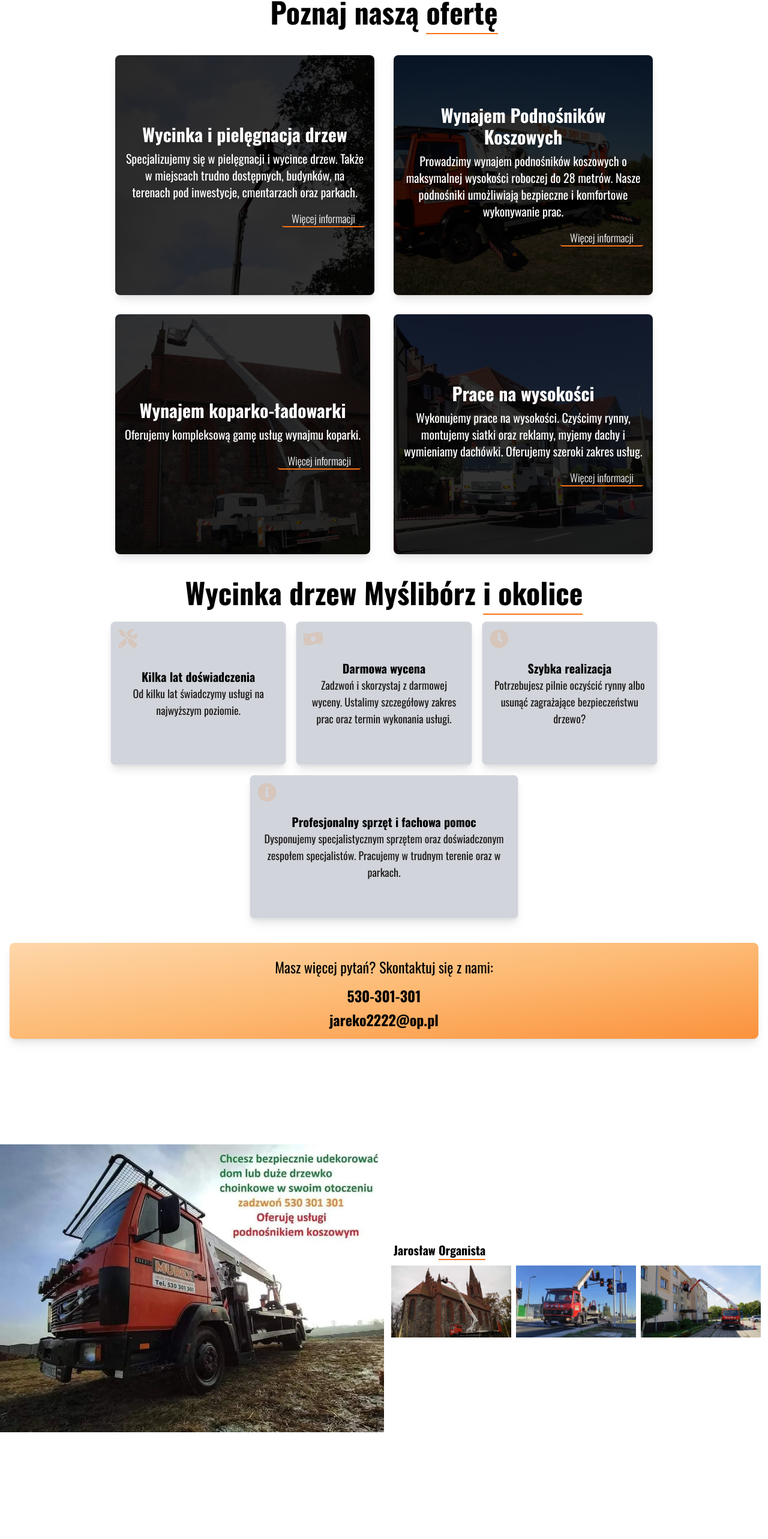
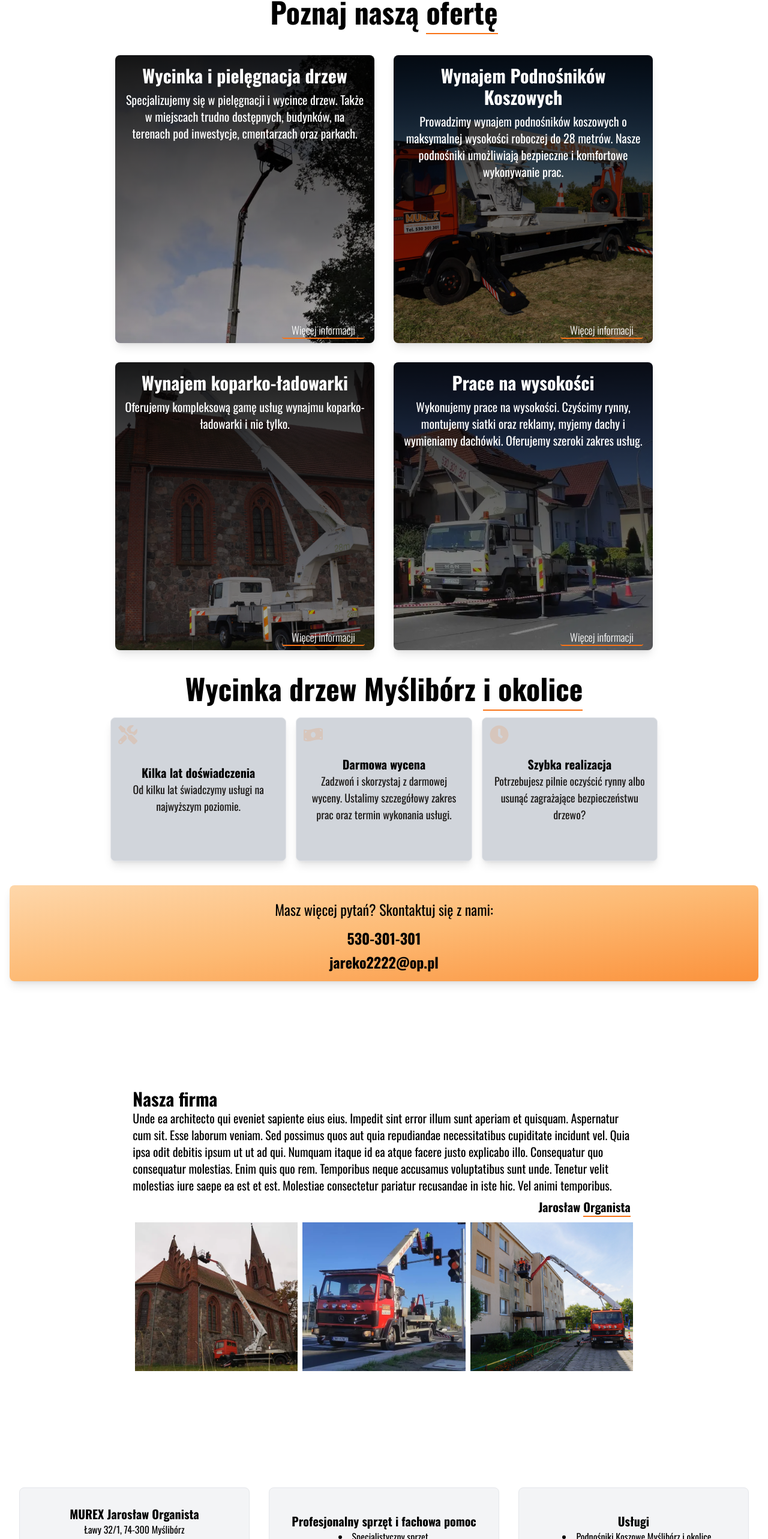
Before and after one commit to Centowsky/Murex, a React (Create React App) app: page / in a window 1280 px wide. Shown: the part 908-3474 px from the top of the page at 60% size. Built offline with nearby package versions, Linux system fonts and the light colour scheme; a web font is replaced by a local one.

Commit message:
Update code style and component names (generated by useblackbox.ai )

```diff
--- a/src/App.tsx
+++ b/src/App.tsx
@@ -3,8 +3,8 @@ import { BrowserRouter, Route, Routes } from "react-router-dom";
 import "../src/styles/App.scss";
 import Home from "./pages/Home";
 import About from "./pages/About";
-import ScrollToTopButton from "./components/Main/ScrollToTopButton";
-import Footer from "./components/Main/Footer";
+import ScrollToTopButton from "./components/main/ScrollToTopButton";
+import Footer from "./components/main/Footer";
 
 const App: React.FC = () => (
   <BrowserRouter>
--- a/src/components/Firma.tsx
+++ b/src/components/Firma.tsx
@@ -33,13 +33,6 @@ const Firma: React.FC = () => {
             iconName="FaClock"
           />
         </div>
-        <div className="w-full md:w-1/2 lg:w-1/2 p-2">
-          <FirmaCard
-            title="Profesjonalny sprzęt i fachowa pomoc"
-            content="Dysponujemy specjalistycznym sprzętem oraz doświadczonym zespołem specjalistów. Pracujemy w trudnym terenie oraz w parkach."
-            iconName="FaInfoCircle"
-          />
-        </div>
       </div>
     </div>
   );
--- a/src/components/FirmaInfo.tsx
+++ b/src/components/FirmaInfo.tsx
@@ -6,32 +6,41 @@ import info3 from "../assets/info3.webp";
 
 const FirmaInfo: React.FC = () => {
   return (
-    <div className="w-screen h-screen max-w-full flex flex-col md:flex-row items-center">
-      <div className="w-full md:w-1/2 flex items-center justify-center">
-        <img src={Murex} alt="Firma Murex" className="object-cover w-full" />
-      </div>
-      <div className="w-full md:w-1/2 p-2 grid grid-rows-1/3 1/3 1/3">
+    <div className="w-screen min-h-screen max-w-full flex flex-col md:flex-row items-center">
+      <div className="mx-auto w-2/3 p-2 grid grid-rows-1/3 1/3 1/3">
         <div>
-          <p className="text-xl font-bold p-2">
+          <h1 className="text-3xl font-bold">Nasza firma</h1>
+          <p className="text-xl">
+            Unde ea architecto qui eveniet sapiente eius eius. Impedit sint
+            error illum sunt aperiam et quisquam. Aspernatur cum sit. Esse
+            laborum veniam. Sed possimus quos aut quia repudiandae
+            necessitatibus cupiditate incidunt vel. Quia ipsa odit debitis ipsum
+            ut ut ad qui. Numquam itaque id ea atque facere justo explicabo
+            illo. Consequatur quo consequatur molestias. Enim quis quo rem.
+            Temporibus neque accusamus voluptatibus sunt unde. Tenetur velit
+            molestias iure saepe ea est et est. Molestiae consectetur pariatur
+            recusandae in iste hic. Vel animi temporibus.
+          </p>
+          <p className="text-xl text-right font-bold p-2">
             Jarosław{" "}
             <span className="border-b-2 border-orange-500">Organista</span>
           </p>
         </div>
-        <div className="grid grid-cols-3">
+        <div className="grid md:grid-cols-3 grid-rows-1 md:grid-rows-none">
           <img
             src={info1}
             alt="Zdjęcie Informacyjne nr 1"
-            className="object-cover w-full h-32 p-1"
+            className="object-cover w-full h-64 p-1"
           />
           <img
             src={info2}
             alt="Zdjęcie Informacyjne nr 2"
-            className="object-cover w-full h-32 p-1"
+            className="object-cover w-full h-64 p-1"
           />
           <img
             src={info3}
             alt="Zdjęcie Informacyjne nr 3"
-            className="object-cover w-full h-32 p-1"
+            className="object-cover w-full h-64 p-1"
           />
         </div>
       </div>
--- a/src/components/Main/Baner.tsx
+++ b/src/components/Main/Baner.tsx
@@ -2,7 +2,7 @@ import React from "react";
 
 const Banner: React.FC = () => {
   return (
-    <div className="flex items-center p-4 mx-auto justify-center w-screen">
+    <div className="flex items-center p-4 mx-auto justify-center ">
       <div className="w-full bg-gradient-to-br from-orange-200 via-orange-300 to-orange-400 rounded-lg shadow-lg p-4 flex items-center justify-center">
         <div className="text-center text-black whitespace-pre-line">
           <p className="text-2xl p-2">
--- a/src/components/Main/Wizytowka.tsx
+++ b/src/components/Main/Wizytowka.tsx
@@ -22,26 +22,27 @@ const Wizytowka: React.FC = () => {
                 </p>
                 <p>NIP: 597-156-33-173</p>
               </>
-            ) : (
+            ) : null}
+            {index === 1 ? (
+              <>
+                <p className="text-xl font-bold">
+                  Profesjonalny sprzęt i fachowa pomoc
+                </p>
+                <ul className="list-disc list-inside ml-4">
+                  <li>Specjalistyczny sprzęt</li>
+                  <li>Doświadczeni pracownicy</li>
+                </ul>
+              </>
+            ) : null}
+            {index === 2 ? (
               <>
                 <p className="text-xl font-bold">Usługi</p>
                 <ul className="list-disc list-inside ml-4">
-                  {index === 1 ? (
-                    <>
-                      <li>Wycinka i pielęgnacja drzew</li>
-                      <li>Prace na wysokości</li>
-                      <li>Usługi dźwigowe Stargard</li>
-                    </>
-                  ) : (
-                    <>
-                      <li>Usługi dźwigowe Stargard</li>
-                      <li>Podnośniki Koszowe Stargard</li>
-                      <li>Karczowanie działek, wycinanie krzaków</li>
-                    </>
-                  )}
+                  <li>Podnośniki Koszowe Myślibórz i okolice</li>
+                  <li>Karczowanie działek, wycinanie krzaków</li>
                 </ul>
               </>
-            )}
+            ) : null}
           </div>
         ))}
     </div>
--- a/src/components/Oferta.tsx
+++ b/src/components/Oferta.tsx
@@ -29,7 +29,8 @@ const Oferta: React.FC = () => (
         {
           id: "dzwigi",
           title: "Wynajem koparko-ładowarki",
-          content: "Oferujemy kompleksową gamę usług wynajmu koparki.",
+          content:
+            "Oferujemy kompleksową gamę usług wynajmu koparko-ładowarki i nie tylko.",
           link: "#",
         },
         {
--- a/src/components/OfertaCard.tsx
+++ b/src/components/OfertaCard.tsx
@@ -15,20 +15,24 @@ const OfertaCard: React.FC<OfertaCardProps> = ({
 }) => {
   return (
     <div
-      className="max-w-fit min-h-[50vh] bg-white shadow-lg rounded-lg overflow-hidden m-4 text-center flex flex-col justify-center"
+      className="max-w-fit bg-white shadow-lg rounded-lg overflow-hidden m-4 text-center"
       id={id}
+      style={{
+        minHeight: "30rem",
+        maxHeight: "50rem",
+        display: "flex",
+        flexDirection: "column",
+      }}
     >
-      <div className="px-4 py-2">
-        <h2 className="text-3xl font-bold text-white drop-shadow-lg">
-          {title}
-        </h2>
-        <p className="text-white text-xl mt-2 drop-shadow-md">{content}</p>
+      <div className="px-4 py-4 flex-grow">
+        <h2 className="text-3xl font-bold text-white">{title}</h2>
+        <p className="text-white text-xl mt-2">{content}</p>
       </div>
       <div className="px-4 py-2 text-right">
         <p className="transform hover:-translate-x-4 transition duration-500">
           <a
             href={link}
-            className=" border-b-2 border-orange-500 text-white text-lg font-light px-4 rounded mt-2 hover:border-orange-700  "
+            className="border-b-2 border-orange-500 text-white text-lg font-light px-4 rounded mt-2 hover:border-orange-700"
             target="_blank"
             rel="noopener noreferrer"
           >
--- a/src/components/Onas.tsx
+++ b/src/components/Onas.tsx
@@ -3,7 +3,7 @@ import murex1 from "../assets/info1.webp";
 import murex2 from "../assets/info2.webp";
 import Firma from "../components/Firma";
 import FirmaInfo from "../components/FirmaInfo";
-import Wizytowka from "./Main/Wizytowka";
+import Wizytowka from "./main/Wizytowka";
 import "../styles/components/Oferta.scss";
 
 const Onas: React.FC = () => {
--- a/src/pages/About.tsx
+++ b/src/pages/About.tsx
@@ -1,7 +1,7 @@
 import React from "react";
 import Header from "../components/Header";
 import Onas from "../components/Onas";
-import Navbar from "../components/Main/Navbar";
+import Navbar from "../components/main/Navbar";
 
 const About: React.FC = () => {
   return (
--- a/src/pages/Home.tsx
+++ b/src/pages/Home.tsx
@@ -2,10 +2,10 @@ import React from "react";
 import Firma from "../components/Firma";
 import FirmaInfo from "../components/FirmaInfo";
 import Header from "../components/Header";
-import Navbar from "../components/Main/Navbar";
+import Navbar from "../components/main/Navbar";
 import Oferta from "../components/Oferta";
-import Wizytowka from "../components/Main/Wizytowka";
-import Baner from "../components/Main/Baner";
+import Wizytowka from "../components/main/Wizytowka";
+import Baner from "../components/main/Baner";
 
 const Home: React.FC = () => {
   return (
--- a/src/styles/components/Oferta.scss
+++ b/src/styles/components/Oferta.scss
@@ -1,26 +1,26 @@
 #wycinka {
-  background: linear-gradient(rgba(0, 0, 0, 0.8), rgba(0, 0, 0, 0.8)),
+  background: linear-gradient(rgba(0, 0, 0, 0.9), rgba(0, 0, 0, 0.3)),
     url("../../assets/cards/wycinka.webp");
   background-size: cover;
   background-position: top;
 }
 
 #podnosniki {
-  background: linear-gradient(rgba(0, 0, 0, 0.8), rgba(0, 0, 0, 0.8)),
+  background: linear-gradient(rgba(0, 0, 0, 0.9), rgba(0, 0, 0, 0.3)),
     url("../../assets/cards/podnosniki.webp");
   background-size: cover;
   background-position: top;
 }
 
 #dzwigi {
-  background: linear-gradient(rgba(0, 0, 0, 0.8), rgba(0, 0, 0, 0.8)),
+  background: linear-gradient(rgba(0, 0, 0, 0.9), rgba(0, 0, 0, 0.3)),
     url("../../assets/cards/dzwigi.webp");
   background-size: cover;
   background-position: top;
 }
 
 #wysokosci {
-  background: linear-gradient(rgba(0, 0, 0, 0.8), rgba(0, 0, 0, 0.8)),
+  background: linear-gradient(rgba(0, 0, 0, 0.9), rgba(0, 0, 0, 0.3)),
     url("../../assets/cards/wysokosci.webp");
   background-size: cover;
   background-position: right;
```
